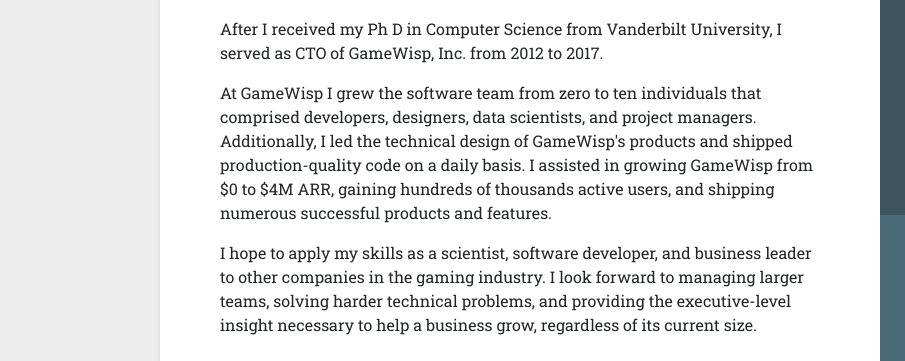
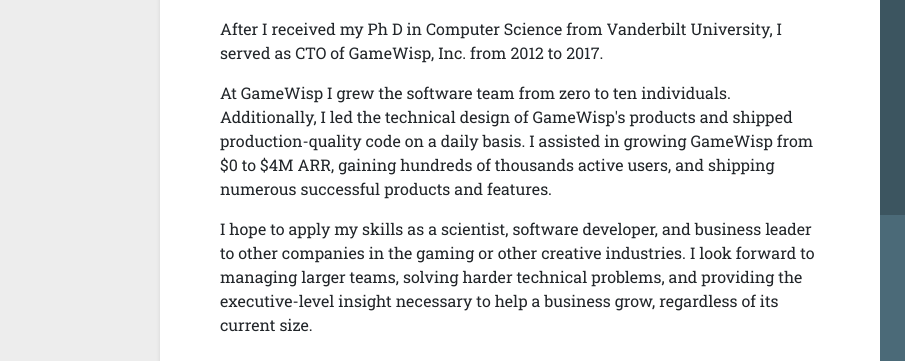
Before and after one commit to hootener/VitaeChamber, a website: page build_production/resume/index.html in a window 1280 px wide. Shown: the part 197-558 px from the top of the page, 0-905 px from the left. Drawn offline with Linux system fonts and the light colour scheme.

Commit message:
Demployment Commit

```diff
--- a/build_production/resume/index.html
+++ b/build_production/resume/index.html
@@ -86,12 +86,11 @@
     <div class="summary">
         <p>After I received my Ph D in Computer Science from Vanderbilt University, I served as CTO of GameWisp, Inc. from 2012 to 2017.
         </p>
-        <p> At GameWisp I grew the software team from zero to ten individuals that comprised developers, designers, data scientists, and project managers. Additionally, I
-            led the technical design of GameWisp's products and shipped production-quality code on a daily basis. I assisted in growing GameWisp from
+        <p> At GameWisp I grew the software team from zero to ten individuals. Additionally, I led the technical design of GameWisp's products and shipped production-quality code on a daily basis. I assisted in growing GameWisp from
             $0 to $4M ARR, gaining hundreds of thousands active users, and shipping numerous successful products and features.
         </p>
         <p>
-            I hope to apply my skills as a scientist, software developer, and business leader to other companies in the gaming industry. I look forward to managing larger teams, solving harder
+            I hope to apply my skills as a scientist, software developer, and business leader to other companies in the gaming or other creative industries. I look forward to managing larger teams, solving harder
             technical problems, and providing the executive-level insight necessary to help a business grow, regardless of its current size.
         </p>
     </div><!--//summary-->
```
